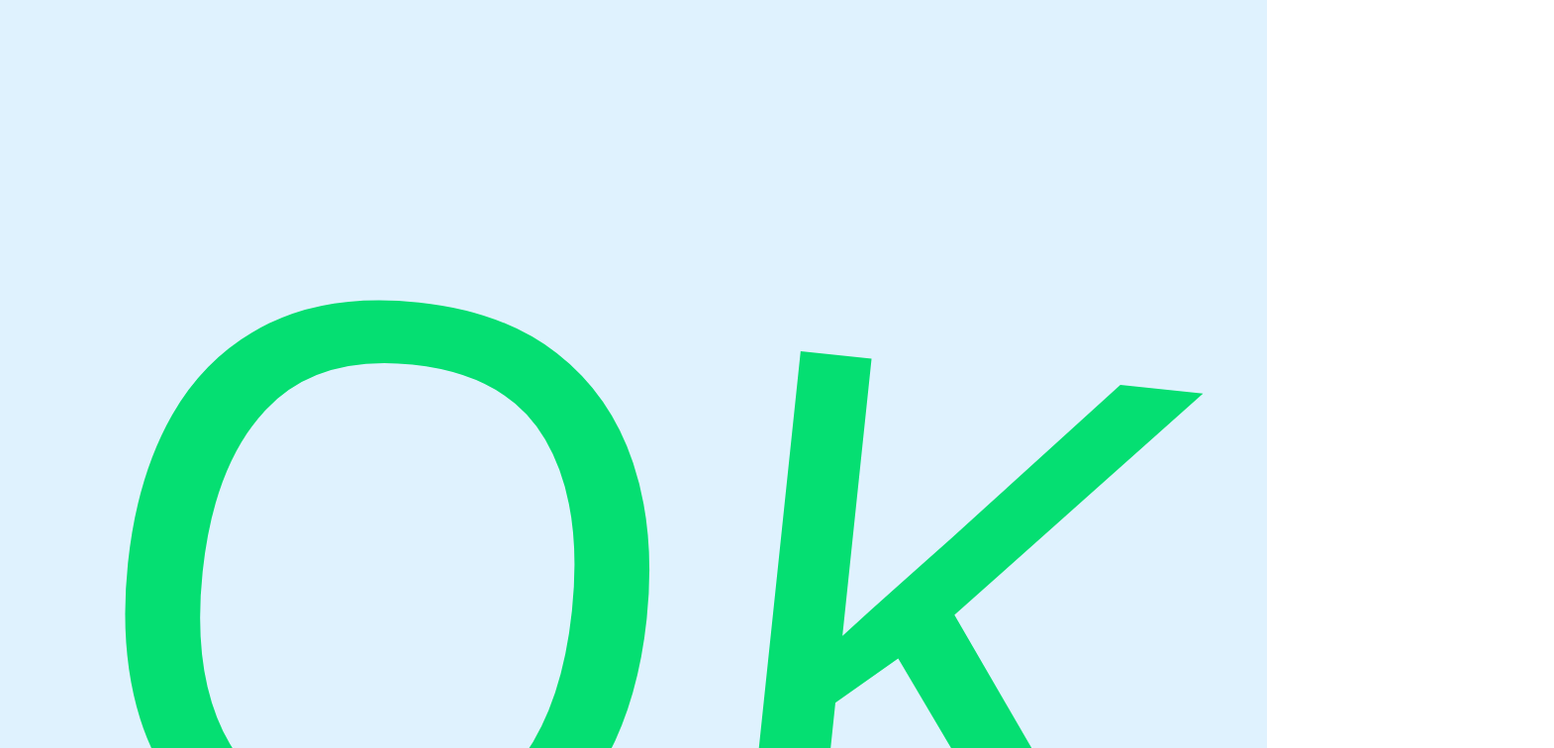
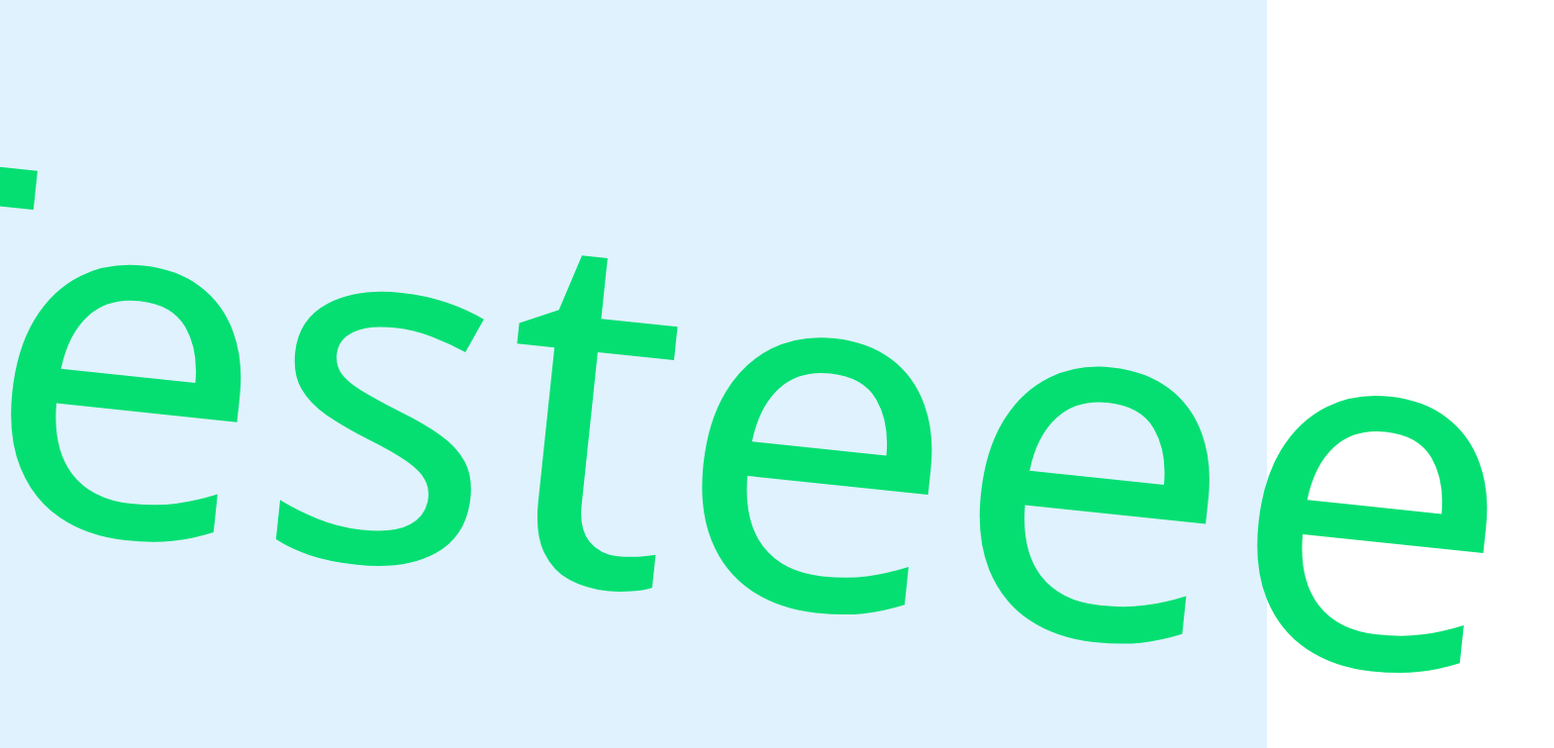
Before and after one commit to vinicius20m/vinicius20m.github.io, a React (Vite) app: page / in a window 1280 px wide. Shown: the top 756 px of the page at 99% size, 1570 px wide, since content can reach past the window. Built offline with nearby package versions, Linux system fonts and the light colour scheme.

Commit message:
fixing: teste msg show on index screen. config fix on vite config

```diff
--- a/src/App.jsx
+++ b/src/App.jsx
@@ -1,10 +1,9 @@
 export default function App() {
   return (
     <div className="min-h-screen flex items-center justify-center bg-sky-100">
-      <p className="text-[800px] !text-green-400 rotate-6">
-  OK
-</p>
-
+        <p className="text-[500px] !text-green-400 rotate-6">
+            Testeee
+        </p>
     </div>
   )
 }
--- a/vite.config.js
+++ b/vite.config.js
@@ -3,5 +3,6 @@ import react from "@vitejs/plugin-react"
 
 export default defineConfig({
   plugins: [react()],
-  base: "/vinicius20m.github.io/",
+  base: "/",
+  // base: "/vinicius20m.github.io/",
 })
```
